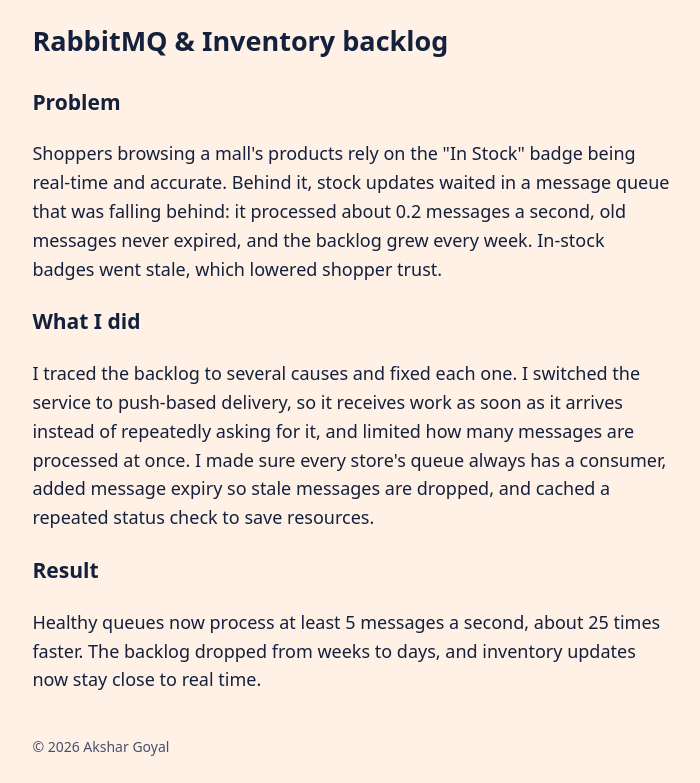
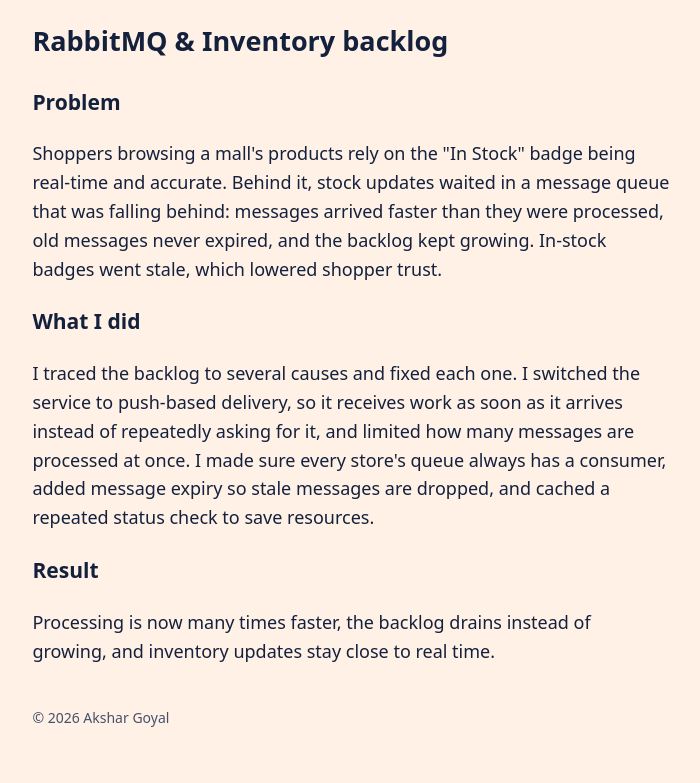
Before and after one commit to AksharGoyal/AksharGoyal.github.io, a plain HTML site: page work/index.html in a window 1280 px wide. Shown: the part 218-1001 px from the top of the page, without its empty margins (289-989 px from the left). After the commit the page ends 972 px from the top, so only its background shows below. Drawn offline with Linux system fonts and the light colour scheme.

Commit message:
chore: remove concrete figures

```diff
--- a/work/index.html
+++ b/work/index.html
@@ -76,8 +76,8 @@
         <p>
           Shoppers browsing a mall's products rely on the "In Stock" badge being
           real-time and accurate. Behind it, stock updates waited in a message
-          queue that was falling behind: it processed about 0.2 messages a
-          second, old messages never expired, and the backlog grew every week.
+          queue that was falling behind: messages arrived faster than they were
+          processed, old messages never expired, and the backlog kept growing.
           In-stock badges went stale, which lowered shopper trust.
         </p>
         <h3>What I did</h3>
@@ -91,9 +91,8 @@
         </p>
         <h3>Result</h3>
         <p>
-          Healthy queues now process at least 5 messages a second, about 25
-          times faster. The backlog dropped from weeks to days, and inventory
-          updates now stay close to real time.
+          Processing is now many times faster, the backlog drains instead of
+          growing, and inventory updates stay close to real time.
         </p>
       </article>
     </main>
```
